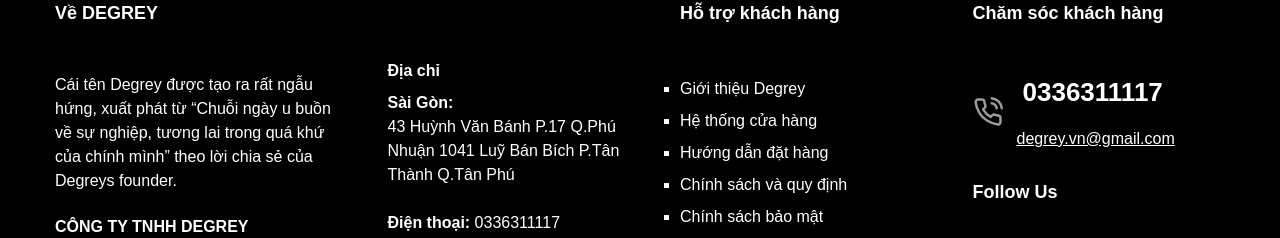
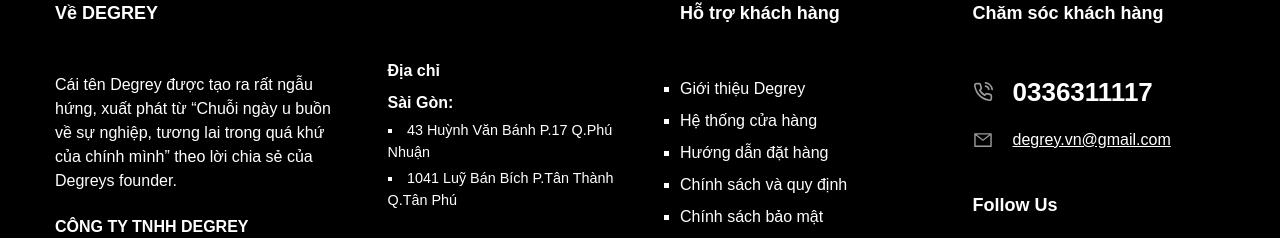
Before and after one commit to buitandatj/React_web, a React (Create React App) app: page /cart/checkout in a window 1280 px wide. Shown: the part 685-923 px from the top of the page. Built offline with nearby package versions, Linux system fonts and the light colour scheme; no server answers.

Commit message:
update footer

```diff
--- a/src/components/Footer/Footer.tsx
+++ b/src/components/Footer/Footer.tsx
@@ -1,3 +1,4 @@
+import { AiOutlineMail } from "react-icons/ai";
 import { FiPhoneCall } from "react-icons/fi";
 import { FaFacebookSquare, FaInstagramSquare, FaTwitterSquare } from 'react-icons/fa'
 import { congthuong } from '../../constants/MediaLink';
@@ -27,10 +28,12 @@
                 <div className='sm:w-1/1 sm:pl-10 md:w-1/2 lg:w-1/4 pt-12 col-11'>
                     <p className='font-bold pt-2'>Địa chỉ</p>
                     <p className='font-bold pt-2'>Sài Gòn:</p>
-                    <p>
+                    <li className="address">
                         43 Huỳnh Văn Bánh P.17 Q.Phú Nhuận
+                    </li>
+                    <li className="address">
                         1041 Luỹ Bán Bích P.Tân Thành Q.Tân Phú
-                    </p>
+                    </li>
                     <p className='pt-4'>
                         <span className='font-bold'>Điện thoại:</span> 0336311117
                     </p>
@@ -52,14 +55,20 @@
                 <div className='box-footer sm:w-1/1 sm:pl-10 md:w-1/2  lg:w-1/4 col-11'>
                     <h4 className='title-footer'>Chăm sóc khách hàng</h4>
                     <div className='flex flex-wrap pt-5'>
-                        <FiPhoneCall className=' h-[30px] w-[30px] text-[#9B9B9B] mt-4' />
-                        <p className='text-[#9B9B9B] text-[26px] font-semibold pl-5'>0336311117</p>
-                        <p className='pl-11 underline'>degrey.vn@gmail.com</p>
+                        <div className="flex items-center ">
+                            <FiPhoneCall className=' h-[20px] w-[20px] text-[#9B9B9B]' />
+                            <p className='text-[#9B9B9B] text-[26px] font-semibold pl-5'>0336311117</p>
+                        </div>
+                        <div className="flex items-center mt-3">
+                            <AiOutlineMail className=' h-[20px] w-[20px] text-[#9B9B9B]'/>
+                            <p className='pl-5 underline'>degrey.vn@gmail.com</p>
+                        </div>
+
                     </div>
                     <div>
-                        <p className='title-footer pt-7'>Follow Us</p>
+                        <p className='title-footer mt-10'>Follow Us</p>
                     </div>
-                    <div className='flex gap-3 mt-5 cursor-pointer' >
+                    <div className='flex gap-3 mt-4 cursor-pointer' >
                         <FaFacebookSquare className='bg-white text-[30px]' />
                         <FaInstagramSquare className='bg-white text-[30px]' />
                         <FaTwitterSquare className='bg-white text-[30px]' />
--- a/src/components/Footer/style.scss
+++ b/src/components/Footer/style.scss
@@ -19,9 +19,13 @@
             color: white;
         }
 
-        ul li {
+        li {
             list-style: square;
             color: white;
+        }
+        .address{
+            margin-top: 5px;
+            font-size: 0.9rem;
         }
     }
 
```
